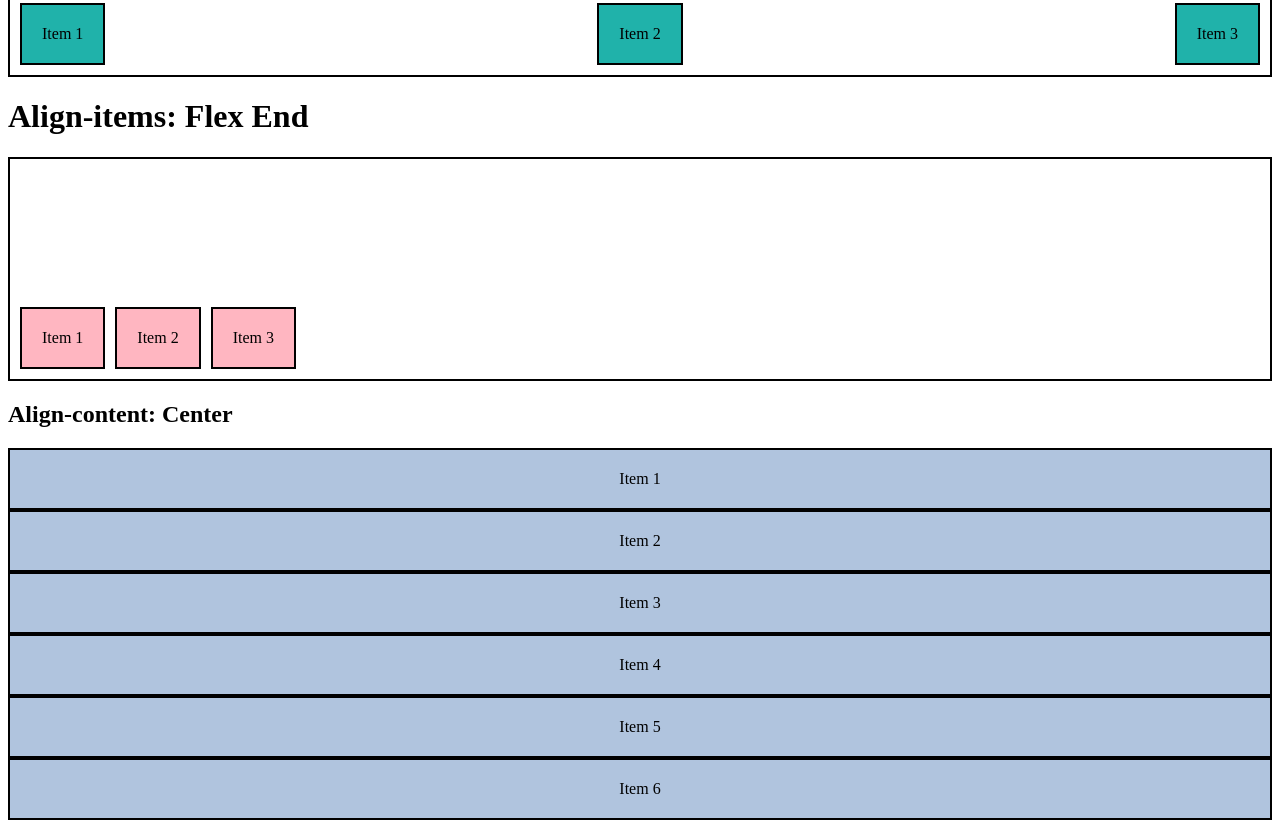
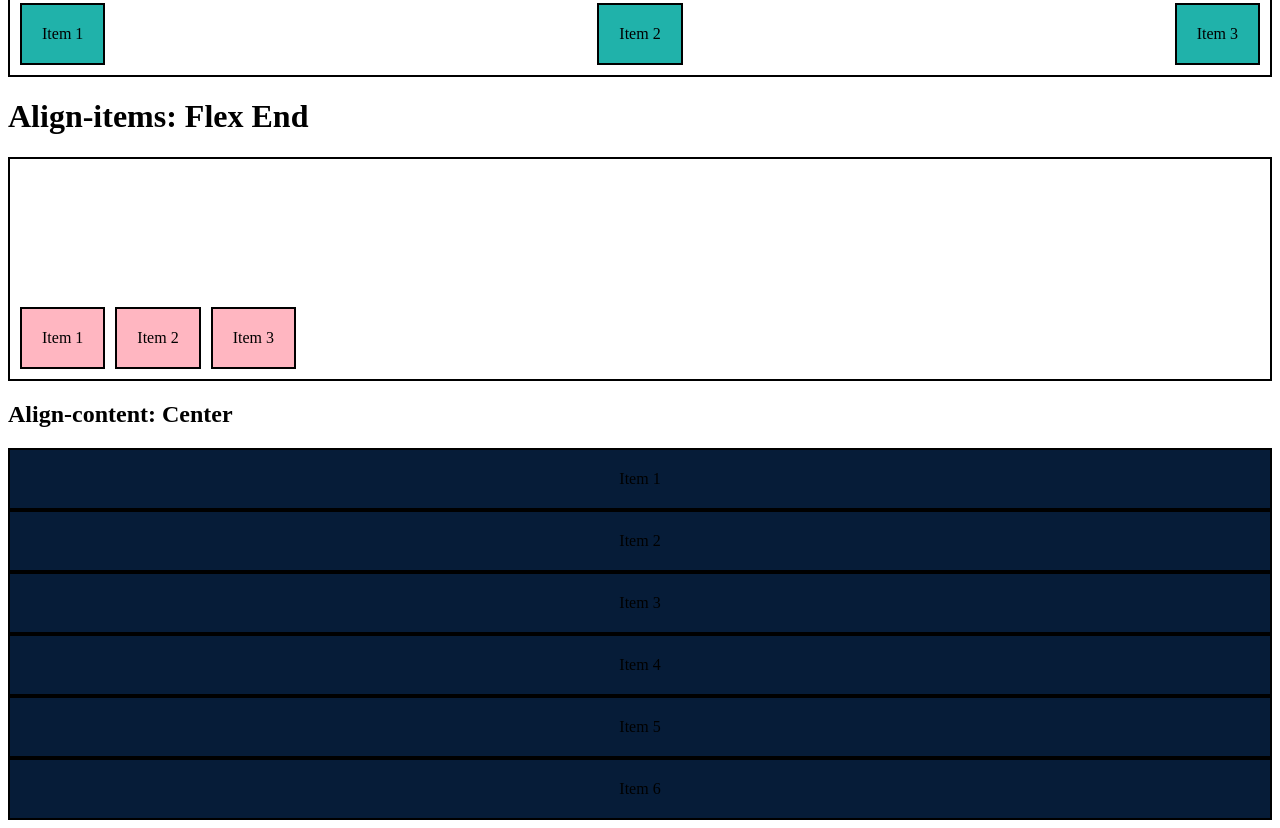
Before and after one commit to Anushaatharagonda/htmltask, a plain HTML site: page cssparentflexboxes.html in a window 1280 px wide. Shown: the part 1354-2182 px from the top of the page. Drawn offline with Linux system fonts and the light colour scheme.

Commit message:
This is the nine th task of CssParentFlex Boxe

```diff
--- a/cssparentflexboxes.html
+++ b/cssparentflexboxes.html
@@ -100,7 +100,7 @@
             gap: 10px;
         }
         .aligncontentitem {
-            background-color: lightsteelblue;
+            background-color: rgb(6, 28, 56);
             padding: 20px;
             border: 2px solid #000;
             flex: 1 1 120px; /* Grow, shrink, and base size */
```
